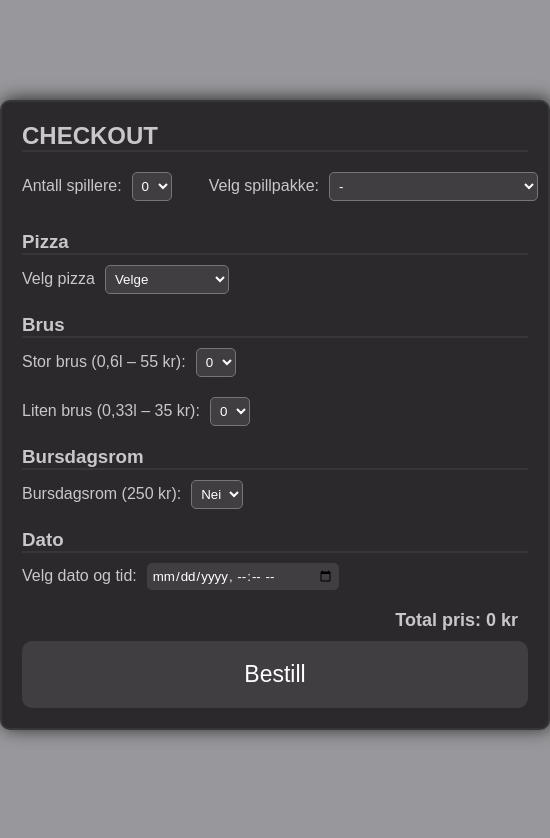
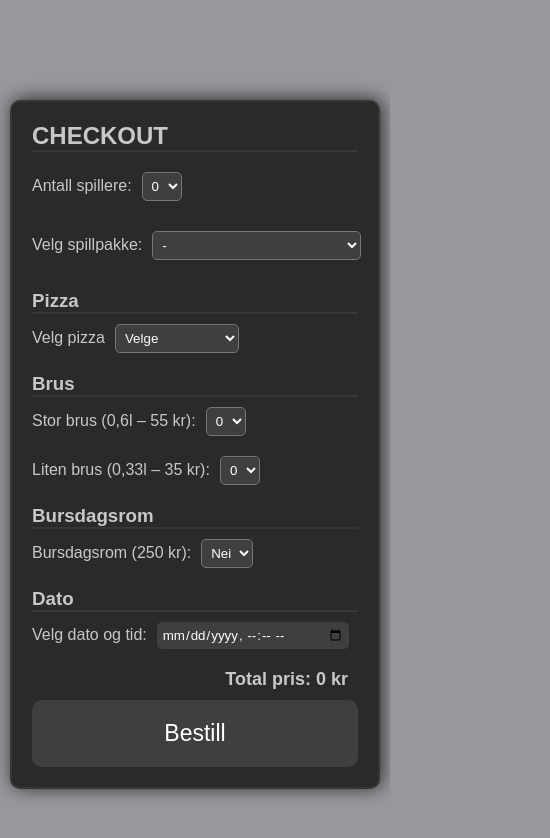
Before and after one commit to kamikoto02/Checkout-demo, a React (Create React App) app: page / in a window 390 px wide. Shown: the top 838 px of the page, 550 px wide, since content can reach past the window. Built offline with nearby package versions, Linux system fonts and the light colour scheme; the HTML template or start-up script is replaced by a standard one.

Commit message:
added mobile responsibility.

```diff
--- a/src/App.css
+++ b/src/App.css
@@ -1,6 +1,6 @@
 form {
   background-color: #2b292b;
-  width: 550px;
+  max-width: 550px;
   margin: 100px auto 50px auto;
   border-radius: 10px;
   border: 2px solid #383638;
@@ -36,6 +36,7 @@ select {
 
 .first-group {
   display: flex;
+  flex-wrap: wrap;
   justify-content: space-between;
   padding: 10px 0;
 }
--- a/src/index.css
+++ b/src/index.css
@@ -7,6 +7,7 @@
 body {
   background-color: #98989c;
   color: #c9c7c9;
+  padding: 0 10px;
 }
 
 img, picture {
```
